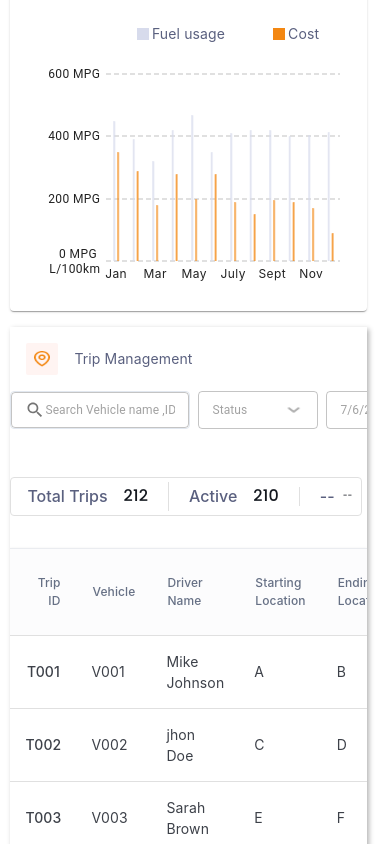
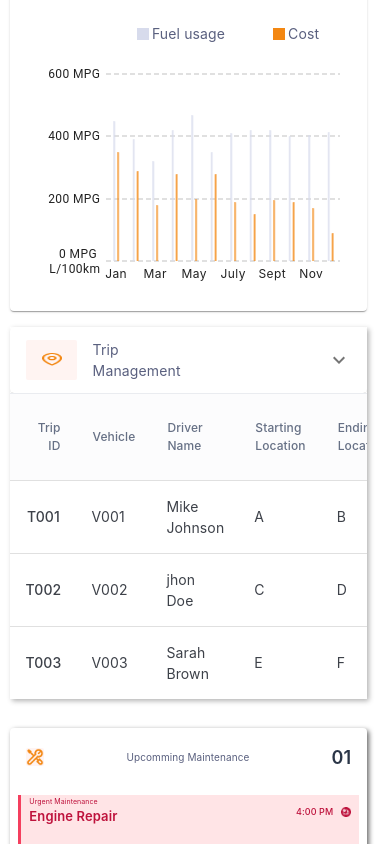
Before and after one commit to GhazanfarIjazOcta/Admin-Panel, a React (Create React App) app: page /dashboard/dashboardmain in a window 390 px wide. Shown: the part 860-1704 px from the top of the page. Built offline with nearby package versions, Linux system fonts and the light colour scheme; the HTML template or start-up script is replaced by a standard one.

Commit message:
v2 finall 29

```diff
--- a/src/components/DashboardComponents/DashboardMain/DashboardMain.js
+++ b/src/components/DashboardComponents/DashboardMain/DashboardMain.js
@@ -13,6 +13,7 @@ import DashboardBarChart from "../../../pages/Chart/DashboardBarChart";
 import TripManagmentTableContent from "../../../pages/Table/TripManagmentTableContent";
 
 import DashboardTableHeader from "../TableHeader/DashboardTableHeader";
+// import DashboardTableHeader from "../../../pages/TableHeader/DashboardTableHeader";
 import TripLogo from "../../../assets/Card/TripLogo.png";
 
 export default function DashboardMain() {
@@ -97,7 +98,19 @@ export default function DashboardMain() {
         <Grid item xs={11} sm={9} xmd={9} margin={{lg:0, sm:0, xs:1.3}} >
           <DashboardBarChart />
           <Box mt={2} overflow={"hidden"} sx={{border: "1px ", boxShadow: "2px 2px 5px rgba(0, 0, 0, 0.3)"}}>
-            <DashboardTableHeader text={"Trip Management"} searchText={"Vehicle name"} icon={TripLogo} />
+            <DashboardTableHeader
+            text={"Trip Management"}
+            searchText={"Vehicle name"}
+            icon={TripLogo}
+            buttonText={"Export"}
+        //     text={"Trip Management"}
+        // searchText={"Vehicle name"}
+        // buttonText={"Add Trip"}
+        // trip={true}
+        // icon={TripLogo}
+        // route={"add-trip"}
+            />
+
             <TripManagmentTableContent />
           </Box>
         </Grid>
--- a/src/components/DashboardComponents/TableHeader/DashboardTableHeader.js
+++ b/src/components/DashboardComponents/TableHeader/DashboardTableHeader.js
@@ -11,21 +11,30 @@ import {
   Paper,
   Stack,
   TextField,
+  Accordion,
+  AccordionSummary,
+  AccordionDetails,
+  useMediaQuery
 } from "@mui/material";
+import ExpandMoreIcon from "@mui/icons-material/ExpandMore";
 import User from "../../../assets/Card/user.png";
 import SearchIcon from "@mui/icons-material/Search";
 import AddIcon from "@mui/icons-material/Add";
 import Arrowdown from "../../../assets/Card/fi_chevron-down.png";
 import CrossIcon from "../../../assets/Table/CrossIcon.png";
 import cloudLogo from "../../../assets/Table/cloudLogo.png";
+import { useNavigate } from "react-router-dom";
+
 export default function DashboardTableHeader({
   text,
   searchText,
   buttonText,
   trip,
   exportIcon,
-  icon,
+  icon
 }) {
+  const isMobile = useMediaQuery("(max-width:600px)");
+
   return (
     <Box height={"100%"} width={"100%"}>
       <Card
@@ -37,10 +46,11 @@ export default function DashboardTableHeader({
           // backgroundColor: "red",
           display: "flex",
           flexDirection: "column",
-          justifyContent: "space-evenly",
+          justifyContent: "space-evenly"
           // paddingTop: "8px",
         }}
       >
+        {!isMobile ? (
           <React.Fragment>
             <Stack
               direction={{ xs: "column", sm: "row" }}
@@ -56,10 +66,14 @@ export default function DashboardTableHeader({
                     display: "flex",
                     justifyContent: "center",
                     alignItems: "center",
-                  borderRadius: "2px",
+                    borderRadius: "2px"
                   }}
                 >
-                <img src={icon ? icon : User} height={"16px"} width={"16px"} />
+                  <img
+                    src={icon ? icon : User}
+                    height={"16px"}
+                    width={"16px"}
+                  />
                 </Box>
 
                 <Typography
@@ -69,11 +83,11 @@ export default function DashboardTableHeader({
                       lg: "14px",
                       md: "12px",
                       sm: "12px",
-                    xs: "14px",
+                      xs: "14px"
                     },
                     color: "#5A607F",
                     fontWeight: 400,
-                  fontFamily: "Inter, sans-serif",
+                    fontFamily: "Inter, sans-serif"
                   }}
                 >
                   {text}
@@ -90,7 +104,7 @@ export default function DashboardTableHeader({
                         width: 317,
                         height: 46,
                         boxShadow: "none",
-                      border: "1px solid #E0E0E0",
+                        border: "1px solid #E0E0E0"
                       }}
                     >
                       <Stack
@@ -104,7 +118,7 @@ export default function DashboardTableHeader({
                             fontSize: "16px",
                             color: "#5A607F",
                             fontWeight: 500,
-                          fontFamily: "Inter, sans-serif",
+                            fontFamily: "Inter, sans-serif"
                           }}
                         >
                           Total Trips
@@ -114,7 +128,7 @@ export default function DashboardTableHeader({
                             fontSize: "24px",
                             color: "#14181F",
                             fontWeight: 500,
-                          fontFamily: "Poppins, sans-serif",
+                            fontFamily: "Poppins, sans-serif"
                           }}
                         >
                           212
@@ -136,7 +150,7 @@ export default function DashboardTableHeader({
                             fontSize: "16px",
                             color: "#5A607F",
                             fontWeight: 500,
-                          fontFamily: "Inter, sans-serif",
+                            fontFamily: "Inter, sans-serif"
                           }}
                         >
                           Active
@@ -146,7 +160,7 @@ export default function DashboardTableHeader({
                             fontSize: "24px",
                             color: "#14181F",
                             fontWeight: 500,
-                          fontFamily: "Poppins, sans-serif",
+                            fontFamily: "Poppins, sans-serif"
                           }}
                         >
                           210
@@ -169,12 +183,15 @@ export default function DashboardTableHeader({
                     size="small"
                     InputProps={{
                       startAdornment: (
-                      <InputAdornment position="start" sx={{ marginRight: 0 }}>
+                        <InputAdornment
+                          position="start"
+                          sx={{ marginRight: 0 }}
+                        >
                           <IconButton sx={{ padding: 0 }}>
                             <SearchIcon fontSize="small" />
                           </IconButton>
                         </InputAdornment>
-                    ),
+                      )
                     }}
                     sx={{
                       "& .MuiInputBase-root": {
@@ -183,16 +200,16 @@ export default function DashboardTableHeader({
                           sm: "38px",
                           md: "32px",
                           lg: "32px",
-                        xl: "38px",
+                          xl: "38px"
                         }, // Adjust the height as needed
                         fontSize: "12px",
                         width: {
                           lg: "200px",
                           md: "180px",
-                        xs: "180px",
+                          xs: "180px"
                         }, // Responsive width
-                      border: "1px solid #E2E8F0",
-                    },
+                        border: "1px solid #E2E8F0"
+                      }
                     }}
                   />
                 </Box>
@@ -221,7 +238,7 @@ export default function DashboardTableHeader({
                             }
                           </IconButton>
                         </InputAdornment>
-                    ),
+                      )
                     }}
                     sx={{
                       "& .MuiInputBase-root": {
@@ -230,18 +247,18 @@ export default function DashboardTableHeader({
                           sm: "38px",
                           md: "32px",
                           lg: "32px",
-                        xl: "38px",
+                          xl: "38px"
                         }, // Adjust the height as needed
                         fontSize: "12px",
                         width: {
                           md: "80px",
                           md: "100px",
-                        xs: "120px",
+                          xs: "120px"
                         }, // Responsive width
                         fontSize: "12px",
-                      boxShadow: "none",
+                        boxShadow: "none"
                         // Responsive width
-                    },
+                      }
                     }}
                   />
                 </Box>
@@ -269,7 +286,7 @@ export default function DashboardTableHeader({
                             }
                           </IconButton>
                         </InputAdornment>
-                    ),
+                      )
                     }}
                     sx={{
                       "& .MuiInputBase-root": {
@@ -278,17 +295,17 @@ export default function DashboardTableHeader({
                           sm: "38px",
                           md: "32px",
                           lg: "32px",
-                        xl: "38px",
+                          xl: "38px"
                         }, // Adjust the height as needed
                         fontSize: "12px",
                         width: {
                           md: "130px",
                           md: "150px",
-                        xs: "180px",
+                          xs: "180px"
                         }, // Responsive width
                         fontSize: "12px",
-                      boxShadow: "none",
-                    },
+                        boxShadow: "none"
+                      }
                     }}
                   />
                 </Box>
@@ -346,20 +363,18 @@ export default function DashboardTableHeader({
                         sm: "400px",
                         md: "400px",
                         lg: "420px",
-                      xl: "420px",
+                        xl: "420px"
                       },
                       height: {
                         sm: "42px",
                         md: "30px",
                         lg: "35px",
-                      xl: "42px",
+                        xl: "42px"
                       },
                       boxShadow: "none",
-                    border: "1px solid #E0E0E0",
+                      border: "1px solid #E0E0E0"
                     }}
                   >
-
-
                     <Stack
                       direction={"row"}
                       pl={2}
@@ -372,7 +387,7 @@ export default function DashboardTableHeader({
                           fontSize: "16px",
                           color: "#5A607F",
                           fontWeight: 500,
-                        fontFamily: "Inter, sans-serif",
+                          fontFamily: "Inter, sans-serif"
                         }}
                       >
                         Total Trips
@@ -383,11 +398,11 @@ export default function DashboardTableHeader({
                             sm: "20px",
                             md: "18px",
                             lg: "21px",
-                          xl: "24px",
+                            xl: "24px"
                           },
                           color: "#14181F",
                           fontWeight: 500,
-                        fontFamily: "Poppins, sans-serif",
+                          fontFamily: "Poppins, sans-serif"
                         }}
                       >
                         212
@@ -410,7 +425,7 @@ export default function DashboardTableHeader({
                           fontSize: "16px",
                           color: "#5A607F",
                           fontWeight: 500,
-                        fontFamily: "Inter, sans-serif",
+                          fontFamily: "Inter, sans-serif"
                         }}
                       >
                         Active
@@ -421,11 +436,11 @@ export default function DashboardTableHeader({
                             sm: "20px",
                             md: "18px",
                             lg: "21px",
-                          xl: "24px",
+                            xl: "24px"
                           },
                           color: "#14181F",
                           fontWeight: 500,
-                        fontFamily: "Poppins, sans-serif",
+                          fontFamily: "Poppins, sans-serif"
                         }}
                       >
                         210
@@ -446,7 +461,7 @@ export default function DashboardTableHeader({
                           fontSize: "16px",
                           color: "#5A607F",
                           fontWeight: 500,
-                        fontFamily: "Inter, sans-serif",
+                          fontFamily: "Inter, sans-serif"
                         }}
                       >
                         --
@@ -458,11 +473,11 @@ export default function DashboardTableHeader({
                             sm: "10px", // Small screens
                             md: "16px", // Medium screens
                             lg: "20px", // Large screens
-                          xl: "24px", // Extra large screens
+                            xl: "24px" // Extra large screens
                           },
                           color: "#14181F",
                           fontWeight: 500,
-                        fontFamily: "Poppins, sans-serif",
+                          fontFamily: "Poppins, sans-serif"
                         }}
                       >
                         --
@@ -481,7 +496,7 @@ export default function DashboardTableHeader({
                     sm: "42px",
                     md: "30px",
                     lg: "35px",
-                  xl: "42px",
+                    xl: "42px"
                   },
                   backgroundColor: "white",
                   color: "#344054",
@@ -494,16 +509,180 @@ export default function DashboardTableHeader({
                   border: "1px solid #D0D5DD",
                   gap: "8px", // spacing between icon and text
                   "&:hover": {
-                  backgroundColor: "white",
-                },
+                    backgroundColor: "white"
+                  }
                 }}
               >
                 <img src={cloudLogo} width={"20px"} height={"20px"} />
                 {"Export"}
               </Button>
             </Stack>
+          </React.Fragment>
+        ) : (
+          // Mobile view with collapsible accordion
+          <Accordion>
+            <AccordionSummary
+              expandIcon={<ExpandMoreIcon />}
+              aria-controls="panel1a-content"
+              id="panel1a-header"
+            >
+              <Typography
+                sx={{
+                  fontSize: "14px",
+                  color: "#5A607F",
+                  fontWeight: 400,
+                  fontFamily: "Inter, sans-serif"
+                }}
+              >
+                 <Stack direction={"row"} alignItems={"center"} gap={2}>
+                <Box
+                  sx={{
+                    width: "44%",
+                    height: "40px",
+                    backgroundColor: "#FFF4F2",
+                    display: "flex",
+                    justifyContent: "center",
+                    alignItems: "center",
+                    borderRadius: "2px",
+                  }}
+                >
+                  <img src={icon ? icon : User} height={"13px"} width={"20px"} />
+                </Box>
 
-        </React.Fragment>
+                <Typography
+                  sx={{
+                    fontSize: "14px",
+                    color: "#5A607F",
+                    fontWeight: 400,
+                    fontFamily: "Inter, sans-serif",
+                  }}
+                >
+                  {text}
+                </Typography>
+              </Stack>
+              </Typography>
+            </AccordionSummary>
+            <AccordionDetails>
+              <Stack direction="column" gap={2}>
+                <>
+                  {
+                    <Stack
+                      direction={"row"}
+                      gap={1}
+                      sx={{ flexWrap: "wrap", justifyContent: "center" }}
+                    >
+                      <Box>
+                        <Paper
+                          component="form"
+                          sx={{
+                            display: "flex",
+                            alignItems: "center",
+                            width: { xs: "100%", sm: "317px" }, // Full width on mobile, fixed width on larger screens
+                            height: 76,
+                            boxShadow: "none",
+                            border: "1px solid #E0E0E0",
+                            overflow: "hidden" // Prevent overflow
+                          }}
+                        >
+                          <Stack
+                            direction={"row"}
+                            p={2}
+                            gap={2}
+                            alignItems={"center"}
+                            sx={{ flexWrap: "wrap" }}
+                          >
+                            <Box
+                              sx={{
+                                fontSize: { xs: "14px", sm: "16px" }, // Adjust font size for mobile
+                                color: "#5A607F",
+                                fontWeight: 500,
+                                fontFamily: "Inter, sans-serif"
+                              }}
+                            >
+                              Total Trips
+                            </Box>
+                            <Typography
+                              sx={{
+                                fontSize: { xs: "20px", sm: "24px" }, // Adjust font size for mobile
+                                color: "#14181F",
+                                fontWeight: 500,
+                                fontFamily: "Poppins, sans-serif"
+                              }}
+                            >
+                              212
+                            </Typography>
+                          </Stack>
+
+                          <Divider
+                            sx={{ height: 58, m: 0.9 }}
+                            orientation="vertical"
+                          />
+                          <Stack
+                            direction={"row"}
+                            p={2}
+                            gap={2}
+                            alignItems={"center"}
+                            sx={{ flexWrap: "wrap" }}
+                          >
+                            <Box
+                              sx={{
+                                fontSize: { xs: "14px", sm: "16px" }, // Adjust font size for mobile
+                                color: "#5A607F",
+                                fontWeight: 500,
+                                fontFamily: "Inter, sans-serif"
+                              }}
+                            >
+                              Active
+                            </Box>
+                            <Typography
+                              sx={{
+                                fontSize: { xs: "20px", sm: "24px" }, // Adjust font size for mobile
+                                color: "#14181F",
+                                fontWeight: 500,
+                                fontFamily: "Poppins, sans-serif"
+                              }}
+                            >
+                              210
+                            </Typography>
+                          </Stack>
+                        </Paper>
+                      </Box>
+                    </Stack>
+                  }
+                </>
+                <TextField
+                  placeholder={`Search ${searchText} ,ID`}
+                  variant="outlined"
+                  size="small"
+                />
+                {/* <TextField placeholder="Role" variant="outlined" size="small" /> */}
+                <TextField
+                  placeholder="Status"
+                  variant="outlined"
+                  size="small"
+                />
+                <TextField
+                  placeholder="7/6/2024 - 5/8/2024"
+                  variant="outlined"
+                  size="small"
+                />
+                <Button variant="contained" sx={{ backgroundColor: "#15294E" }}>
+                  {buttonText}
+                </Button>
+
+                {exportIcon && (
+                  <Button
+                    variant="contained"
+                    sx={{ backgroundColor: "#15294E" }}
+                    startIcon={<img src={cloudLogo} alt="Export" />}
+                  >
+                    Export
+                  </Button>
+                )}
+              </Stack>
+            </AccordionDetails>
+          </Accordion>
+        )}
       </Card>
     </Box>
   );
```
Lines whose indentation alone changed are shown as unchanged.
